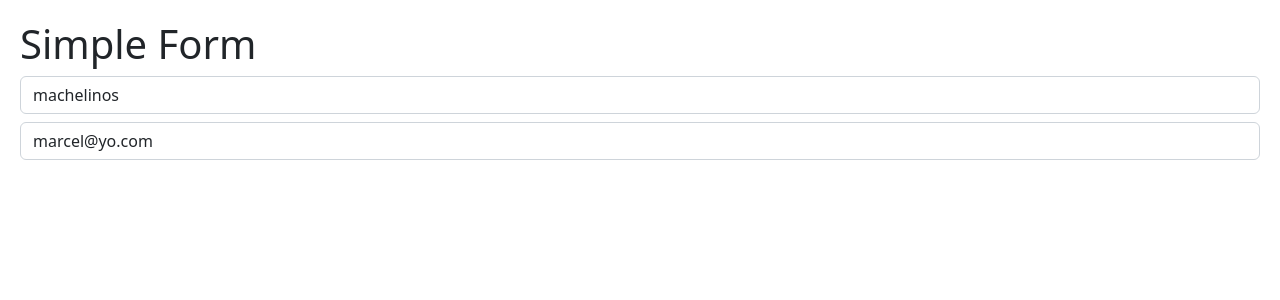
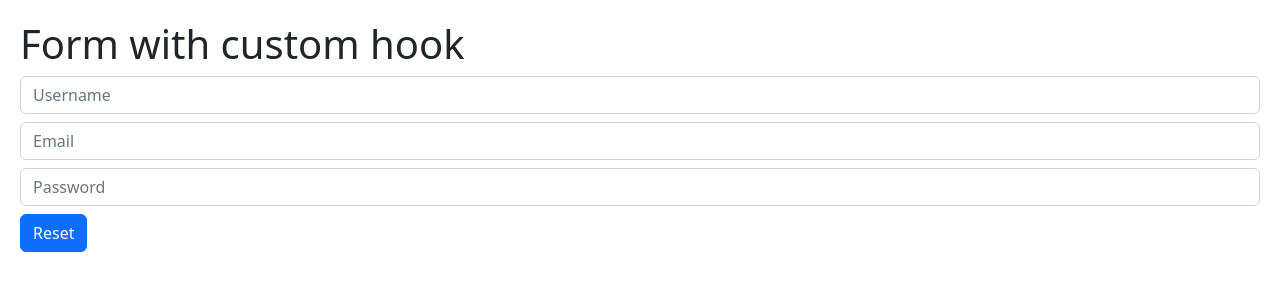
Before and after one commit to machelinos/react-03-hooks-app, a React (Vite) app: page / in a window 1280 px wide. Shown: the top 300 px of the page. Built offline with nearby package versions, Linux system fonts and the light colour scheme.

Commit message:
Hooks - custom hook useForm

```diff
--- /dev/null
+++ b/src/02-useEffect/FormCustomHook.jsx
@@ -0,0 +1,56 @@
+import { useState } from "react";
+import { useForm } from "../hooks/useForm";
+
+export const FormCustomHook = () => {
+    const initialValues = {
+        username: '',
+        email: '',
+        password: ''
+    }
+
+    const { formValues, handleInputChange, handleReset } = useForm(initialValues);
+    const {username, email, password} = formValues;
+
+    return (
+    <>
+        <h1>Form with custom hook</h1>
+
+        <input
+            className="form-control"
+            name="username"
+            placeholder="Username"
+            type="text"
+            value={username}
+            onChange={handleInputChange}
+        />
+
+        <input
+            className="form-control mt-2"
+            name="email"
+            placeholder="Email"
+            type="email"
+            value={email}
+            onChange={handleInputChange}
+        />
+
+        <input
+            className="form-control mt-2"
+            name="password"
+            placeholder="Password"
+            type="password"
+            value={password}
+            onChange={handleInputChange}
+        />
+
+        <button
+            className="btn btn-primary mt-2"
+            onClick={handleReset}
+        >
+            Reset
+        </button>
+
+    </>
+
+    )
+
+}
--- /dev/null
+++ b/src/hooks/useForm.js
@@ -0,0 +1,24 @@
+import { useState } from "react";
+
+export const useForm = (initialValues = {}) => {
+
+    const [formValues, setFormValues] = useState(initialValues);
+
+    const handleInputChange = ({target}) => {
+        const {value, name} = target;
+        setFormValues({
+            ...formValues,
+            [name]: value
+        })
+    }
+
+    const handleReset = ()=>{
+        setFormValues(initialValues);
+    }
+
+    return {
+        formValues,
+        handleInputChange,
+        handleReset
+    }
+}
--- a/src/main.jsx
+++ b/src/main.jsx
@@ -1,13 +1,14 @@
 import React from 'react'
 import ReactDOM from 'react-dom/client'
-import { SimpleForm } from './02-useEffect/SimpleForm'
-//import { CounterApp } from './01-useState/CounterApp'
-//import { CounterCustomHook } from './01-useState/CounterCustomHook'
+import { FormCustomHook } from './02-useEffect/FormCustomHook'
+// import { SimpleForm } from './02-useEffect/SimpleForm'
+// import { CounterApp } from './01-useState/CounterApp'
+// import { CounterCustomHook } from './01-useState/CounterCustomHook'
 // import { HooksApp } from './HooksApp'
 import './index.css'
 
 ReactDOM.createRoot(document.getElementById('root')).render(
   <React.StrictMode>
-    <SimpleForm />
+    <FormCustomHook />
   </React.StrictMode>
 )
```
